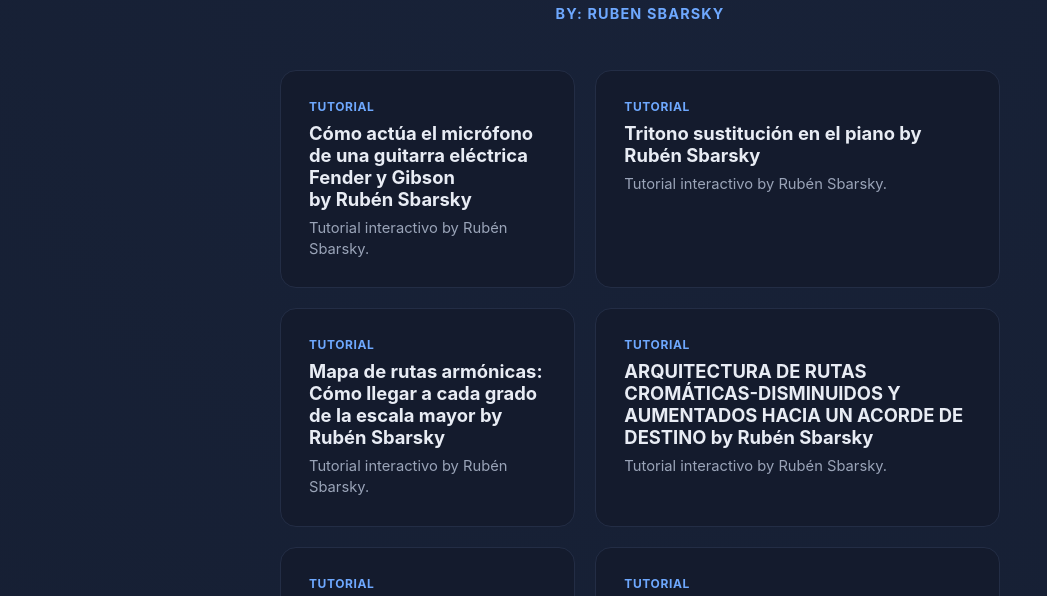
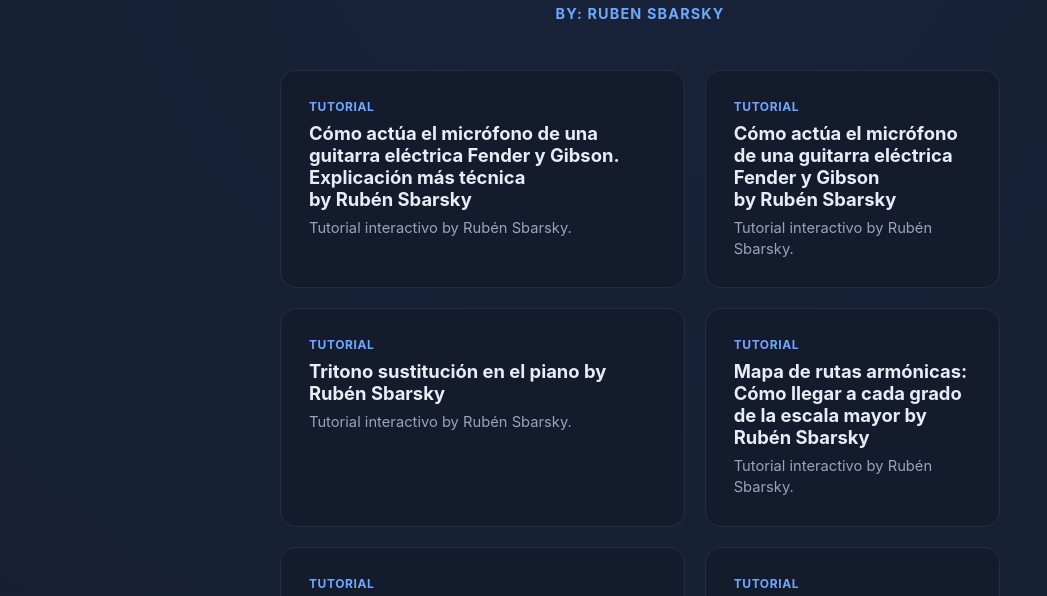
Before and after one commit to rubenurbano/ruben-urbano-piano, a plain HTML site: page index.html in a window 1280 px wide. Shown: the part 155-751 px from the top of the page, without its empty margins (0-1047 px from the left). Drawn offline with Linux system fonts and the light colour scheme.

Commit message:
Añadir tarjeta: micrófono guitarra eléctrica, explicación más técnica

```diff
--- a/index.html
+++ b/index.html
@@ -92,6 +92,11 @@
   <p class="author">By: Ruben Sbarsky</p>
 
   <div class="grid">
+    <a class="card" href="https://rubenurbano.github.io/ruben-urbano-piano/como-actua-el-microfono-de-una-guitarra-electrica-fender-y-gibson-explicacion-mas-tecnica.html">
+      <span class="tag">Tutorial</span>
+      <h2>Cómo actúa el micrófono de una guitarra eléctrica Fender y Gibson. Explicación más técnica<br>by Rubén Sbarsky</h2>
+      <p>Tutorial interactivo by Rubén Sbarsky.</p>
+    </a>
     <a class="card" href="https://rubenurbano.github.io/ruben-urbano-piano/como-actua-el-microfono-de-una-guitarra-electrica-fender-y-gibson.html">
       <span class="tag">Tutorial</span>
       <h2>Cómo actúa el micrófono de una guitarra eléctrica Fender y Gibson<br>by Rubén Sbarsky</h2>
```
